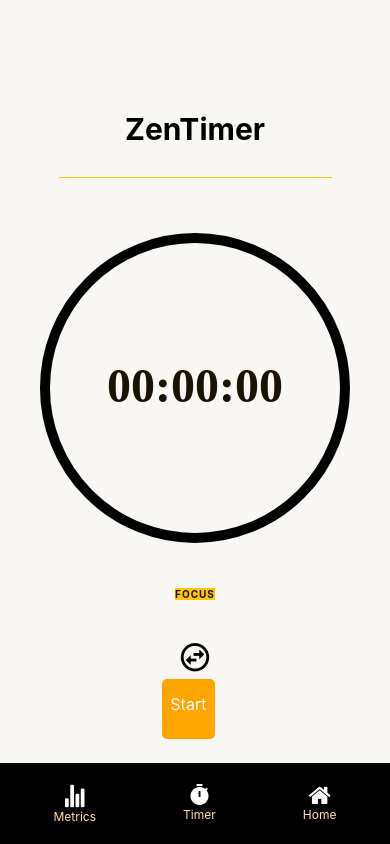
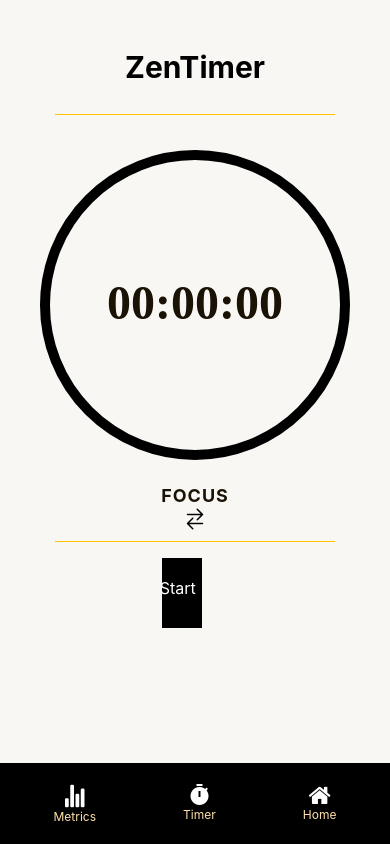
Before and after one commit to Lenindelrionicaragua/HabitTrackerAppFront, a React Native app: screen /StopwatchScreen in a window 390 px wide. Built offline with nearby package versions, Linux system fonts and the light colour scheme; what expo-web-browser would draw is missing.

Commit message:
new styles for the stopwathScreen

```diff
--- a/screens/StopwatchScreen/StopwatchScreen.js
+++ b/screens/StopwatchScreen/StopwatchScreen.js
@@ -2,13 +2,13 @@ import React, { useState, useRef } from "react";
 import { View, StyleSheet } from "react-native";
 import Svg, { Circle, Rect, Text as SvgText } from "react-native-svg";
 import { Colors } from "../../styles/AppStyles";
-import { MaterialCommunityIcons } from "@expo/vector-icons";
+import { Ionicons } from "@expo/vector-icons";
 
 import {
   StyledContainer,
   PageTitle,
   Line,
-  SubTitle,
+  FocusTitle,
   StyledButton,
   ButtonText,
   RowContainer,
@@ -109,16 +109,12 @@ const StopwatchScreen = () => {
             {formatTime(time)}
           </SvgText>
         </Svg>
+        <SwapButton onPress={handlePress}>
+          <FocusTitle>{label}</FocusTitle>
+          <Ionicons name="swap-horizontal" size={24} color="black" />
+        </SwapButton>
       </View>
-      <SubTitle>{label}</SubTitle>
-      <SwapButton onPress={handlePress}>
-        <MaterialCommunityIcons
-          name="swap-horizontal-circle-outline"
-          size={34}
-          color="black"
-        />
-      </SwapButton>
-
+      <Line />
       <View>
         {running ? (
           <>
@@ -134,9 +130,11 @@ const StopwatchScreen = () => {
         ) : (
           <>
             {!running && time === 0 && (
-              <StyledButton onPress={startStopwatch}>
-                <ButtonText>Start</ButtonText>
-              </StyledButton>
+              <RowContainer>
+                <StyledButton onPress={startStopwatch}>
+                  <ButtonText>Start</ButtonText>
+                </StyledButton>
+              </RowContainer>
             )}
           </>
         )}
@@ -159,7 +157,7 @@ const StopwatchScreen = () => {
 
 const styles = StyleSheet.create({
   svgContainer: {
-    marginVertical: 20
+    marginVertical: 0
   }
 });
 
--- a/screens/StopwatchScreen/StopwatchScreenStyles.js
+++ b/screens/StopwatchScreen/StopwatchScreenStyles.js
@@ -12,8 +12,9 @@ export const StyledContainer = styled(SafeAreaView)`
   flex: 1;
   background-color: ${lightGrey};
   width: 100%;
-  justify-content: center;
+  justify-content: left;
   align-items: center;
+  padding: 10%;
 `;
 
 export const PageTitle = styled(Text)`
@@ -25,30 +26,33 @@ export const PageTitle = styled(Text)`
   margin-bottom: 10px;
 `;
 
-export const SubTitle = styled(Text)`
-  font-size: 10px;
-  margin-bottom: 20px;
+export const FocusTitle = styled(Text)`
+  font-size: 18px;
+  margin-bottom: 0px;
   letter-spacing: 1px;
   font-weight: bold;
   color: ${grey};
-  background-color: ${orange};
 `;
 
 export const Line = styled(View)`
   height: 1px;
-  width: 70%;
+  width: 90%;
   background-color: ${orange};
-  margin-vertical: 10px;
+  margin-vertical: 3%;
+  padding-vertical: 0px;
 `;
 
 export const SwapButton = styled(Pressable)`
-  margin-top: 20px;
+  flex-direction: columns;
+  padding-vertical: 0px;
+  padding-horizontal: 0px;
   align-items: center;
+  border-radius: 5px;
 `;
 
 export const ButtonContainer = styled(View)`
   flex-direction: row;
-  margin-top: 0px;
+  margin-top: 10%;
   width: 80%;
   justify-content: space-between;
 `;
@@ -62,7 +66,7 @@ export const StyledButton = styled(Pressable)`
   margin-bottom: 5px;
   height: 60px;
   width: 80%;
-  background-color: orange;
+  background-color: ${black};
 `;
 
 export const ButtonText = styled(Text)`
@@ -71,7 +75,9 @@ export const ButtonText = styled(Text)`
 `;
 
 export const RowContainer = styled(View)`
+  margin-top: 10%;
   flex-direction: row;
   justify-content: space-between;
-  width: 80%;
+  width: 60%;
+  background-color: ${black};
 `;
```
